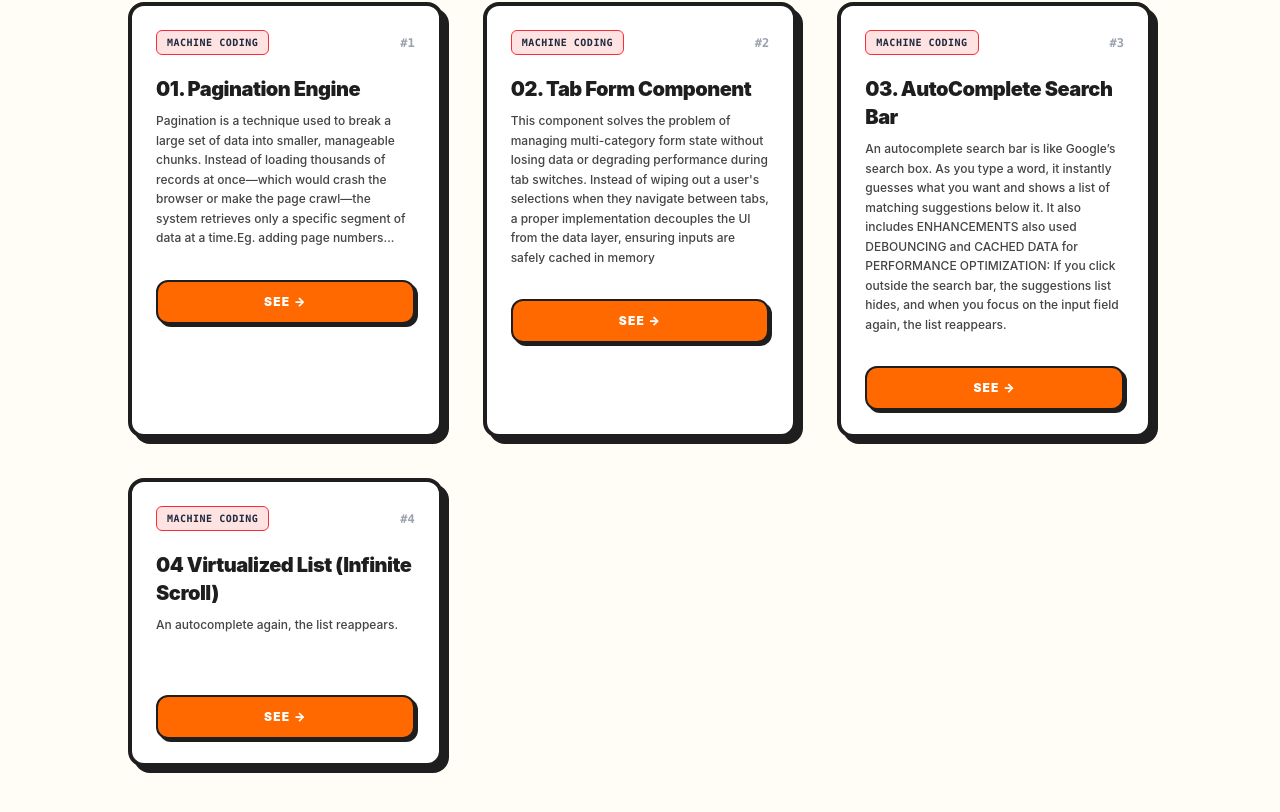
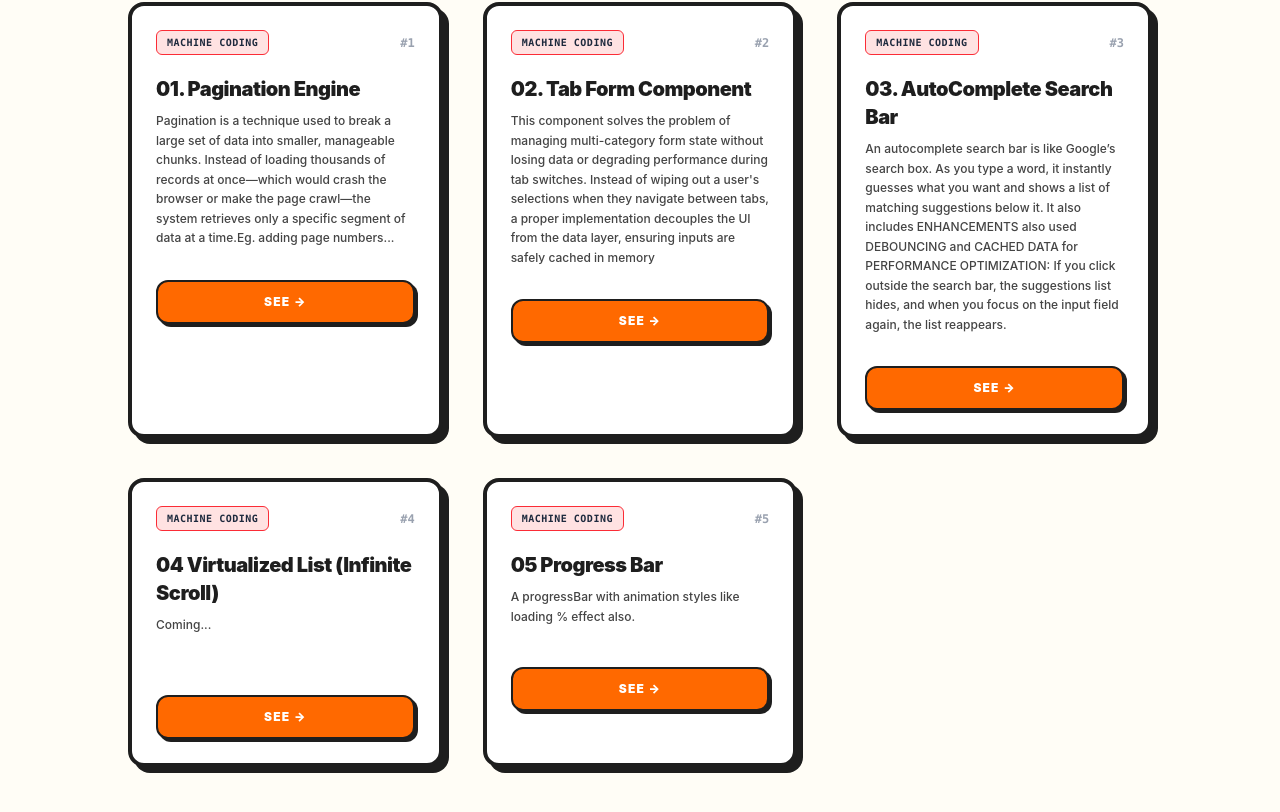
Before and after one commit to jyotidxt/frontend-engineering-vault, a React (Vite) app: page / in a window 1280 px wide. Shown: the part 356-1168 px from the top of the page. Built offline with nearby package versions, Linux system fonts and the light colour scheme.

Commit message:
added ProgressBar machineCoding

```diff
--- a/src/App.jsx
+++ b/src/App.jsx
@@ -5,6 +5,7 @@ import Pagination from './challenges/Pagination';
 import TabFormComponent from './challenges/TabFormComponent';
 import AutoCompleteSearch from './challenges/AutoCompleteSearch';
 import VirtualizedList from './challenges/VirtualizedList';
+import ProgressBar from './challenges/ProgressBar';
 export default function App() {
   return (
     <BrowserRouter>
@@ -14,6 +15,7 @@ export default function App() {
           <Route path="/tabformcomponent" element={<TabFormComponent />} />
            <Route path="/autocompletesearch" element={<AutoCompleteSearch/>}/>
            <Route path="/virtualizedlist" element={<VirtualizedList/>}/>
+               <Route path="/progressbar" element={<ProgressBar/>}/>
         </Routes>
     </BrowserRouter>
   );
--- /dev/null
+++ b/src/challenges/ProgressBar.jsx
@@ -0,0 +1,44 @@
+import { useEffect, useState } from "react";
+
+export default function ProgressBarContainer() {
+  const ProgressBar = ({ progress }) => {
+ const [animatedprogress, setAnimatedProgress] = useState(0)
+    useEffect(()=>{
+        setTimeout(() =>setAnimatedProgress(progress), 100);
+    }, [progress])
+
+    return (
+      <div className="w-full max-w-md bg-gray-200 rounded-full h-6 dark:bg-gray-700 overflow-hidden relative shadow-inner">
+        <div
+          className="bg-blue-600 h-full transition-all duration-500 ease-in flex items-center justify-end  text-xs font-bold inner"
+          style={{
+            transform: `translateX(${animatedprogress - 100}%)`,
+            color: animatedprogress < 5 ? "black" : "white",
+          }}
+          role="progressbar"
+          aria-valuenow={progress}
+          aria-valuemax="100"
+          aria-valuemin="0"
+        >
+          {progress}%
+        </div>
+      </div>
+    );
+  };
+
+  const bars = [0, 5, 10, 30, 40, 70, 90, 100];
+
+  return (
+    <div className="flex flex-col items-center justify-center min-h-screen bg-gray-50 dark:bg-gray-900 p-4">
+      <div className="w-full max-w-md p-6 bg-white dark:bg-gray-800 rounded-2xl shadow-xl flex flex-col items-center space-y-4">
+        <h1 className="text-2xl font-bold text-gray-800 dark:text-gray-100">
+          Progress Bar
+        </h1>
+        {bars.map((val) => (
+          <ProgressBar key={val} progress={val} />
+        ))}
+      </div>
+
+    </div>
+  );
+}
--- a/src/challengesData.js
+++ b/src/challengesData.js
@@ -28,8 +28,16 @@ export const challenges = [
     id: 4,
     title: "04 Virtualized List (Infinite Scroll)",
     type: "Machine Coding",
-    description: "An autocomplete  again, the list reappears.",
+    description: "Coming...",
     path: "/virtualizedlist",
     tagColor: "green",
+  },
+    {
+    id: 5,
+    title: "05 Progress Bar",
+    type: "Machine Coding",
+    description: "A progressBar with animation styles like loading % effect also.",
+    path: "/progressbar",
+    tagColor: "red",
   }
 ];
```
